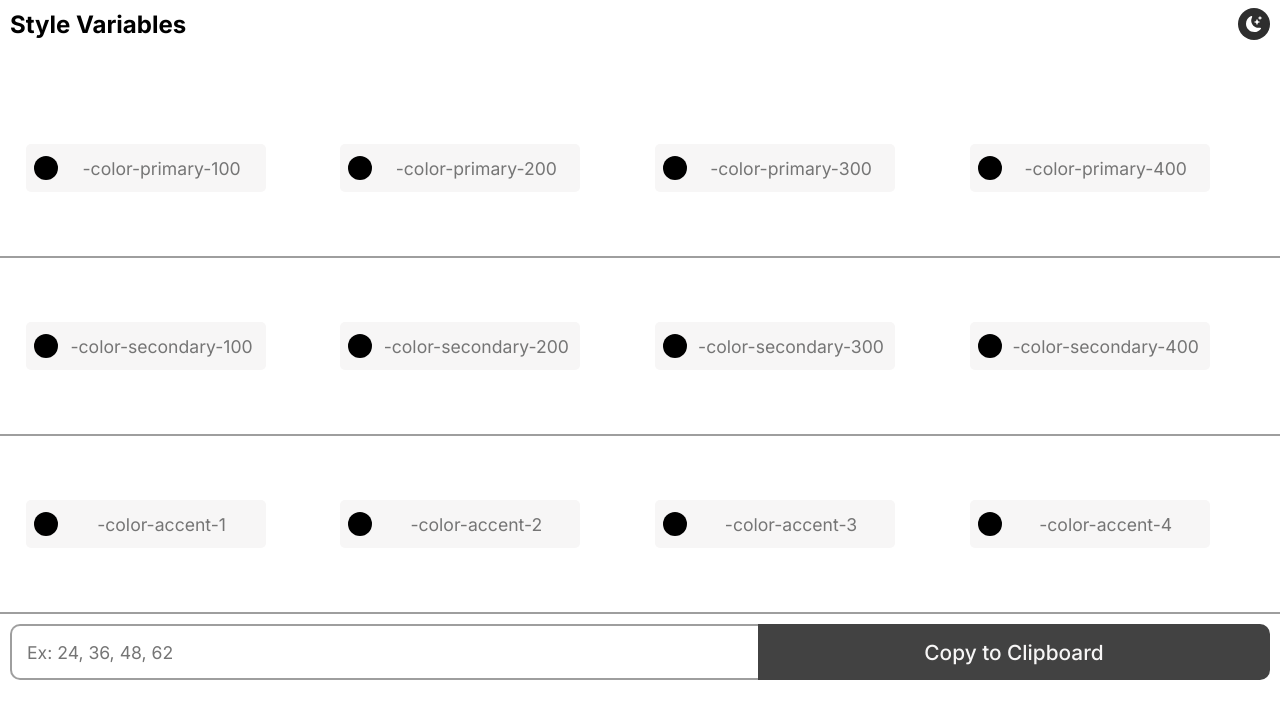
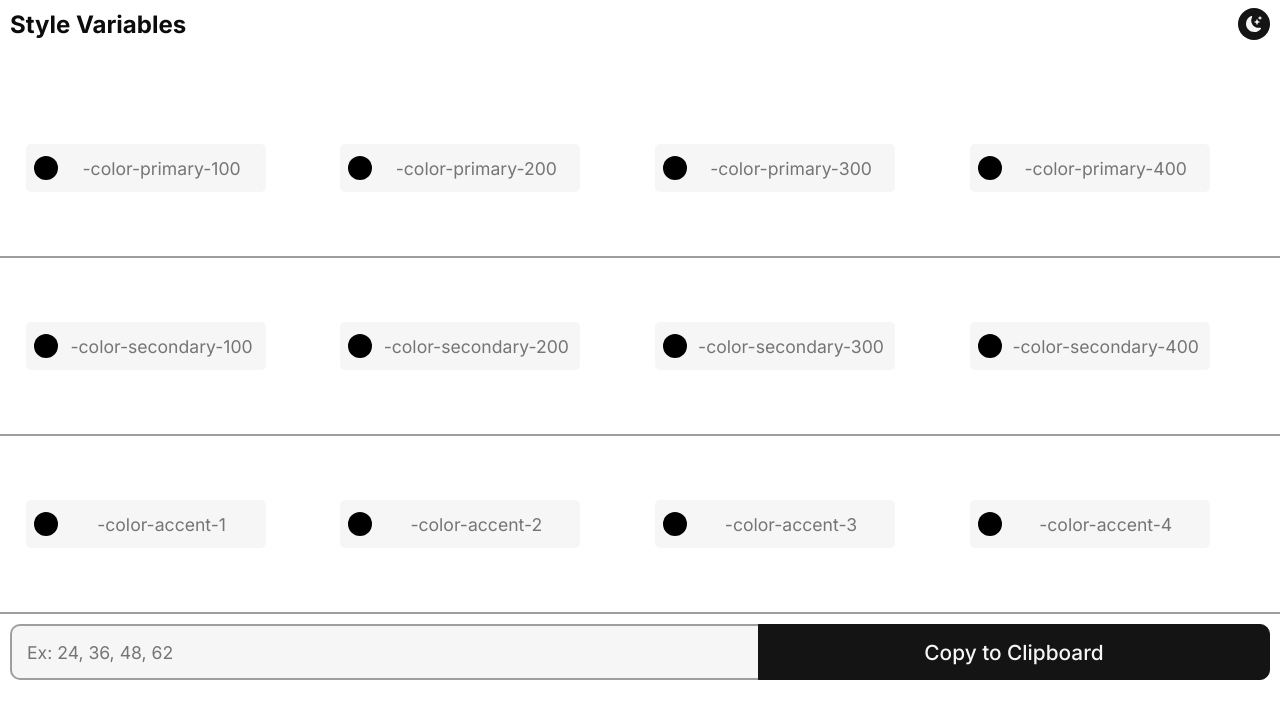
Before and after one commit to ViniStef/RootVariable, a React (Vite) app: page / in a window 1280 px wide. Shown: the top 718 px of the page. Built offline with nearby package versions, Linux system fonts and the light colour scheme.

Commit message:
Made the dark mode logic

```diff
--- a/src/components/Header/index.jsx
+++ b/src/components/Header/index.jsx
@@ -1,11 +1,60 @@
+import { useEffect, useLayoutEffect, useState } from "react";
 import style from "./style.module.scss";
 
 export const Header = () => {
+  const [theme, setTheme] = useState(() => {
+    return localStorage.getItem("@RootVariable:Theme")
+      ? JSON.parse(localStorage.getItem("@RootVariable:Theme"))
+      : {};
+  });
+
+  useLayoutEffect(() => {
+    if (theme === "dark") {
+      document.documentElement.classList.add("dark");
+    } else {
+      document.documentElement.classList.remove("dark");
+
+      console.log("Local storage is empty.");
+    }
+  }, []);
+
+  useEffect(() => {
+    localStorage.setItem("@RootVariable:Theme", JSON.stringify(theme));
+  }, [theme]);
+
+  const toggleDarkMode = () => {
+    const toggle = document.documentElement.classList.toggle("dark");
+    if (toggle) {
+      setTheme("dark");
+    } else {
+      setTheme("light");
+    }
+  };
+
+  const themeHold = theme === "dark";
+
   return (
     <div className={style.header__container}>
       <div className={style.content__container}>
         <h1>Style Variables</h1>
-        <button className={style.darkMode__button}>
+        <button
+          onClick={() => {
+            toggleDarkMode();
+          }}
+          className={style.darkMode__button}
+        >
+          {themeHold ? (
+            <svg
+              xmlns="http://www.w3.org/2000/svg"
+              width="20"
+              height="32"
+              fill="currentColor"
+              class="bi bi-sun"
+              viewBox="0 0 16 16"
+            >
+              <path d="M8 11a3 3 0 1 1 0-6 3 3 0 0 1 0 6m0 1a4 4 0 1 0 0-8 4 4 0 0 0 0 8M8 0a.5.5 0 0 1 .5.5v2a.5.5 0 0 1-1 0v-2A.5.5 0 0 1 8 0m0 13a.5.5 0 0 1 .5.5v2a.5.5 0 0 1-1 0v-2A.5.5 0 0 1 8 13m8-5a.5.5 0 0 1-.5.5h-2a.5.5 0 0 1 0-1h2a.5.5 0 0 1 .5.5M3 8a.5.5 0 0 1-.5.5h-2a.5.5 0 0 1 0-1h2A.5.5 0 0 1 3 8m10.657-5.657a.5.5 0 0 1 0 .707l-1.414 1.415a.5.5 0 1 1-.707-.708l1.414-1.414a.5.5 0 0 1 .707 0m-9.193 9.193a.5.5 0 0 1 0 .707L3.05 13.657a.5.5 0 0 1-.707-.707l1.414-1.414a.5.5 0 0 1 .707 0zm9.193 2.121a.5.5 0 0 1-.707 0l-1.414-1.414a.5.5 0 0 1 .707-.707l1.414 1.414a.5.5 0 0 1 0 .707M4.464 4.465a.5.5 0 0 1-.707 0L2.343 3.05a.5.5 0 1 1 .707-.707l1.414 1.414a.5.5 0 0 1 0 .708z" />
+            </svg>
+          ) : (
             <svg
               xmlns="http://www.w3.org/2000/svg"
               width="16"
@@ -17,6 +66,7 @@ export const Header = () => {
               <path d="M6 .278a.768.768 0 0 1 .08.858 7.208 7.208 0 0 0-.878 3.46c0 4.021 3.278 7.277 7.318 7.277.527 0 1.04-.055 1.533-.16a.787.787 0 0 1 .81.316.733.733 0 0 1-.031.893A8.349 8.349 0 0 1 8.344 16C3.734 16 0 12.286 0 7.71 0 4.266 2.114 1.312 5.124.06A.752.752 0 0 1 6 .278" />
               <path d="M10.794 3.148a.217.217 0 0 1 .412 0l.387 1.162c.173.518.579.924 1.097 1.097l1.162.387a.217.217 0 0 1 0 .412l-1.162.387a1.734 1.734 0 0 0-1.097 1.097l-.387 1.162a.217.217 0 0 1-.412 0l-.387-1.162A1.734 1.734 0 0 0 9.31 6.593l-1.162-.387a.217.217 0 0 1 0-.412l1.162-.387a1.734 1.734 0 0 0 1.097-1.097l.387-1.162zM13.863.099a.145.145 0 0 1 .274 0l.258.774c.115.346.386.617.732.732l.774.258a.145.145 0 0 1 0 .274l-.774.258a1.156 1.156 0 0 0-.732.732l-.258.774a.145.145 0 0 1-.274 0l-.258-.774a1.156 1.156 0 0 0-.732-.732l-.774-.258a.145.145 0 0 1 0-.274l.774-.258c.346-.115.617-.386.732-.732L13.863.1z" />
             </svg>
+          )}
 
           {/* <svg
             xmlns="http://www.w3.org/2000/svg"
--- a/src/components/Header/style.module.scss
+++ b/src/components/Header/style.module.scss
@@ -21,10 +21,15 @@
         .darkMode__button {
             width: 2rem;
             height: 2rem;
-            background-color: var(--color-gray-200);
+            background-color: var(--color-dark);
             border-radius: 50%;
-            color: var(--color-lighter);
             // border: 3px solid var(--color-primary-300);
+
+            svg {
+                color: var(--color-light);
+                fill: var(--color-light);
+            }
         }
+
     }
 }
--- a/src/components/sections/FontSection/style.module.scss
+++ b/src/components/sections/FontSection/style.module.scss
@@ -28,13 +28,15 @@
         border-bottom-right-radius: 0;
         border-top-right-radius: 0;
         height: inherit;
+        background-color: var(--color-light);
     }
 
     .font__button {
         width: 40%;
         color: var(--color-light);
-        background-color: var(--color-gray-100);
+        background-color: var(--color-dark);
         height: inherit;
+        border: 1px solid var(--color-dark);
         // padding: 15px;
         border-radius: 10px;
         border-top-left-radius: 0;
--- a/src/styles/style.scss
+++ b/src/styles/style.scss
@@ -3,13 +3,13 @@
 
     --color-light: #f7f6f6;
     --color-lighter: #fff;
-    --color-dark: #111111;
-    --color-darker: #000;
+    --color-dark: #141414;
+    --color-darker: #0c0c0c;
     --color-gray-50: #9e9e9e;
     --color-gray-100: #424242;
-    --color-gray-200: #2e2e2e;
-    --color-gray-300: #1f1f1f;
-    --color-gray-400: #0d0d0d;
+    --color-gray-200: #3d3d3d;
+    --color-gray-300: #313131;
+    --color-gray-400: #242424;
     --color-primary-100: #33b3ae;
     --color-primary-200: #2c9c97;
     --color-primary-300: #258580;
@@ -24,6 +24,23 @@
     --fs-md: 1.3rem;
     --fs-lg: 1.5rem;
 }
+
+:root.dark {
+    --color-dark: #f7f6f6;
+    --color-darker: #fff;
+    --color-light: #141414;
+    --color-lighter: #0c0c0c;
+    --color-gray-400: #9e9e9e;
+    --color-gray-300: #424242;
+    --color-gray-200: #3d3d3d;
+    --color-gray-100: #d8d8d8;
+    --color-gray-50: #242424;
+    --color-primary-400: #33b3ae;
+    --color-primary-300: #2c9c97;
+    --color-primary-200: #258580;
+    --color-primary-100: #1f706c;
+}
+
 
 @media (max-width: 425px) {
     :root {
@@ -41,10 +58,13 @@
     padding: 0;
     font: unset;
     box-sizing: border-box;
+    color: var(--color-darker);
 }
 
 body {
     font-family: var(--ff-primary);
+    background-color: var(--color-lighter);
+
 }
 
 
```
Lines whose indentation alone changed are shown as unchanged.
